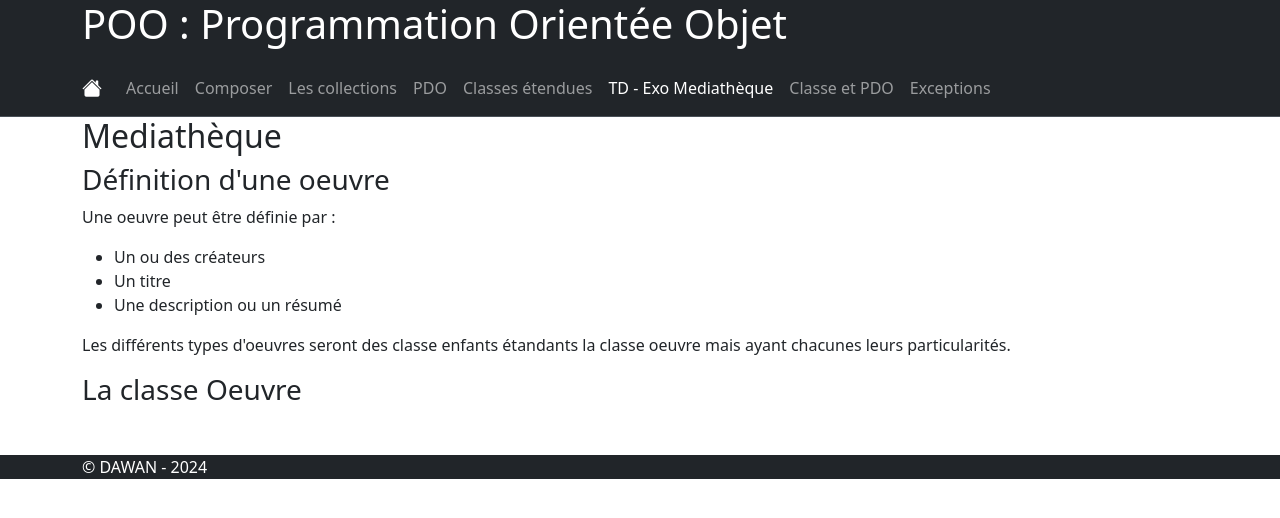
After one commit to nicoduflot/2024-05-27-php-avance, a PHP site: page /mediatheque.php in a window 1280 px wide. The commit adds this page. Shown: the top 518 px of the page. Run offline with PHP 8.4, Linux system fonts and the light colour scheme.

Commit message:
TD - Exo Mediathèques

```diff
--- a/composer.json
+++ b/composer.json
@@ -18,7 +18,8 @@
         "psr-4":{
           "App\\": "src/Classes",
           "Utils\\": "src/Classes",
-          "Media\\": "src/Classes"
+          "Media\\": "src/Classes",
+          "Oeuvres\\": "src/CLasses/Mediatheque"
         }
       }
 }
--- /dev/null
+++ b/mediatheque.php
@@ -0,0 +1,52 @@
+<?php
+require './vendor/autoload.php';
+use Utils\Tools;
+use Doctrine\Common\Collections\ArrayCollection;
+?>
+<!DOCTYPE html>
+<html lang="fr">
+<head>
+    <meta charset="UTF-8">
+    <meta name="viewport" content="width=device-width, initial-scale=1.0">
+    <title>Formation PHP Avancé - Accueil</title>
+    <?php
+    include './src/includes/headcalls.php';
+    ?>
+</head>
+<body>
+    <?php
+    include './src/includes/header.php';
+    ?>
+    <?php
+    include './src/includes/navigation.php';
+    ?>
+    <main class="container">
+        <section>
+            <article>
+                <header>
+                    <h2>Mediathèque</h2>
+                </header>
+                <h3>Définition d'une oeuvre</h3>
+                <p>
+                    Une oeuvre peut être définie par :
+                </p>
+                <ul>
+                    <li>Un ou des créateurs</li>
+                    <li>Un titre</li>
+                    <li>Une description ou un résumé</li>
+                </ul>
+                <p>
+                    Les différents types d'oeuvres seront des classe enfants étandants la classe oeuvre mais ayant chacunes leurs particularités.
+                </p>
+                <h3>La classe Oeuvre</h3>
+                <?php
+
+                ?>
+            </article>
+        </section>
+    </main>
+    <?php
+    include './src/includes/footer.php';
+    ?>
+</body>
+</html>
--- /dev/null
+++ b/src/Classes/Mediatheque/Oeuvre.php
@@ -0,0 +1 @@
+<?php
--- a/src/includes/navigation.php
+++ b/src/includes/navigation.php
@@ -25,6 +25,9 @@ use Utils\Tools;
                     <a class="nav-link <?php Tools::classActive('classesetendues.php') ?>" href="./classesetendues.php" title="Les classes étendues">Classes étendues</a>
                 </li>
                 <li class="nav-item">
+                    <a class="nav-link <?php Tools::classActive('mediatheque.php') ?>" href="./mediatheque.php" title="Les classes étendues">TD - Exo Mediathèque</a>
+                </li>
+                <li class="nav-item">
                     <a class="nav-link <?php Tools::classActive('classesetpdo.php') ?>" href="./classesetpdo.php" title="Les classes et PDO">Classe et PDO</a>
                 </li>
                 <li class="nav-item">
```
